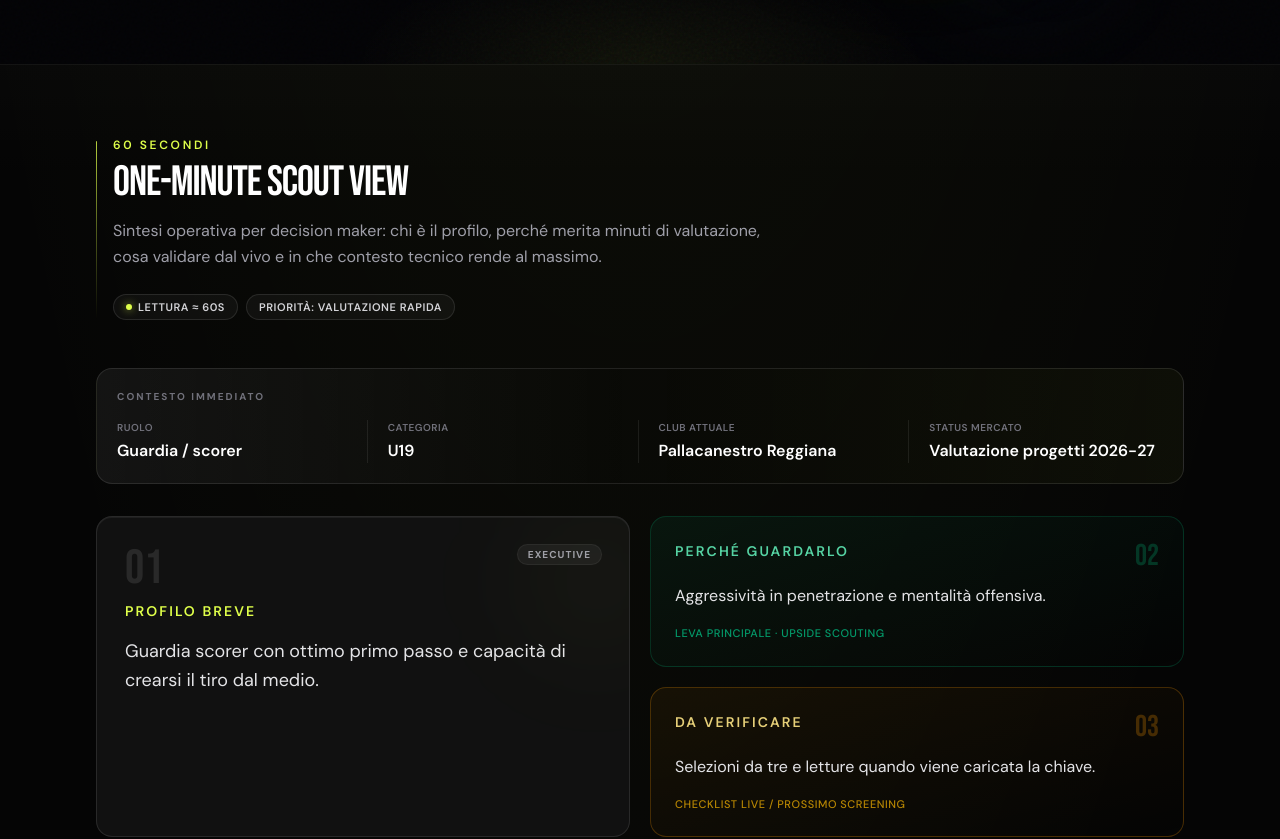
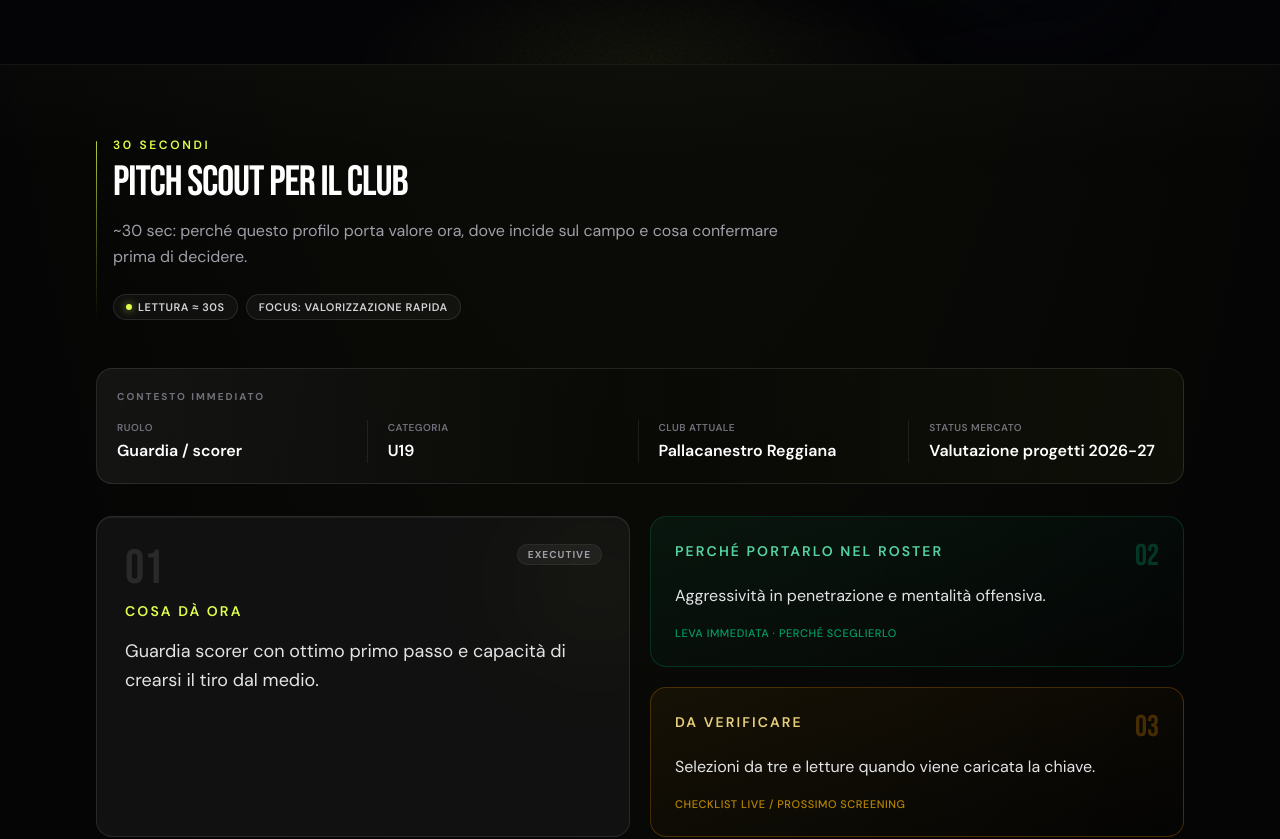
Before and after one commit to Salvo934/giocatoribasket, a Next.js app: page /alessandro-ferrari in a window 1280 px wide. Shown: the part 560-1399 px from the top of the page. Built offline with nearby package versions, Linux system fonts and the light colour scheme.

Commit message:
aggiornamento

```diff
--- a/components/profile/ScoutPanel.tsx
+++ b/components/profile/ScoutPanel.tsx
@@ -22,19 +22,19 @@ export function ScoutPanel({ athlete }: Props) {
   return (
     <SectionShell
       id="scout"
-      eyebrow="60 secondi"
-      title="One-Minute Scout View"
+      eyebrow="30 secondi"
+      title="Pitch scout per il club"
       description={
         s.sectionDescription ??
-        "Sintesi operativa per decision maker: chi è il profilo, perché merita minuti di valutazione, cosa validare dal vivo e in che contesto tecnico rende al massimo."
+        "~30 sec: perché questo profilo porta valore ora, dove incide sul campo e cosa confermare prima di decidere."
       }
       headerActions={
         <>
           <span className={pill} title="Tempo indicativo di lettura">
             <span className="h-1.5 w-1.5 rounded-full bg-accent shadow-[0_0_8px_rgba(223,255,74,0.7)]" aria-hidden />
-            Lettura ≈ 60s
+            Lettura ≈ 30s
           </span>
-          <span className={pill}>Priorità: valutazione rapida</span>
+          <span className={pill}>Focus: valorizzazione rapida</span>
         </>
       }
     >
@@ -65,20 +65,20 @@ export function ScoutPanel({ athlete }: Props) {
               Executive
             </span>
           </div>
-          <h3 className="mt-2 text-sm font-semibold uppercase tracking-[0.15em] text-accent">Profilo breve</h3>
+          <h3 className="mt-2 text-sm font-semibold uppercase tracking-[0.15em] text-accent">Cosa dà ora</h3>
           <p className="mt-4 text-base leading-relaxed text-zinc-200 md:text-lg">{s.shortProfile}</p>
         </article>
 
         {/* 02 — Perché guardarlo */}
         <article className="relative overflow-hidden rounded-2xl border border-emerald-500/20 bg-linear-to-br from-emerald-500/7 to-transparent p-5 md:p-6 lg:col-span-6">
           <div className="flex items-start justify-between gap-3">
-            <h3 className="text-sm font-semibold uppercase tracking-[0.15em] text-emerald-300/90">Perché guardarlo</h3>
+            <h3 className="text-sm font-semibold uppercase tracking-[0.15em] text-emerald-300/90">Perché portarlo nel roster</h3>
             <span className="text-3xl leading-none text-emerald-500/25" style={{ fontFamily: "var(--font-bebas)" }} aria-hidden>
               02
             </span>
           </div>
           <p className="mt-3 text-sm leading-relaxed text-zinc-200 md:text-base">{s.whyWatch}</p>
-          <p className="mt-4 text-[11px] font-medium uppercase tracking-wider text-emerald-400/70">Leva principale · upside scouting</p>
+          <p className="mt-4 text-[11px] font-medium uppercase tracking-wider text-emerald-400/70">Leva immediata · perché sceglierlo</p>
         </article>
 
         {/* 03 — Due diligence */}
--- a/data/athletes/alessandro-ferrari.ts
+++ b/data/athletes/alessandro-ferrari.ts
@@ -23,7 +23,7 @@ export const alessandroFerrari: AthleteProfile = {
     marketStatusLabel: "Valutazione progetti 2026-27",
     agency: { name: "KataHero Agency (demo)", representative: "Referente scouting", website: "https://katahero.com" },
     lastUpdated: "2026-05-01",
-    highlightUrl: "https://www.youtube.com/watch?v=M7lc1UVf-VE",
+    highlightUrl: "https://www.youtube.com/watch?v=lVvjB86NlPM",
   },
   scoutView: {
     shortProfile: "Guardia scorer con ottimo primo passo e capacità di crearsi il tiro dal medio.",
@@ -45,16 +45,16 @@ export const alessandroFerrari: AthleteProfile = {
     economicsNote: "Solo su richiesta al referente.",
   },
   videos: {
-    main: { title: "Highlights", url: "https://www.youtube.com/watch?v=M7lc1UVf-VE", provider: "youtube" },
+    main: { title: "Highlights", url: "https://www.youtube.com/watch?v=lVvjB86NlPM", provider: "youtube" },
     categories: [
-      { id: "shooting", label: "Tiro", clips: [{ title: "Pull-up", url: "https://www.youtube.com/watch?v=M7lc1UVf-VE" }] },
-      { id: "iso", label: "1v1", clips: [{ title: "Change ritmo", url: "https://www.youtube.com/watch?v=M7lc1UVf-VE" }] },
-      { id: "transition", label: "Transizione", clips: [{ title: "Finish", url: "https://www.youtube.com/watch?v=M7lc1UVf-VE" }] },
-      { id: "defense", label: "Difesa", clips: [{ title: "Press", url: "https://www.youtube.com/watch?v=M7lc1UVf-VE" }] },
-      { id: "playmaking", label: "Playmaking", clips: [{ title: "Kick-out", url: "https://www.youtube.com/watch?v=M7lc1UVf-VE" }] },
-      { id: "pnr", label: "Pick & roll", clips: [{ title: "Snake", url: "https://www.youtube.com/watch?v=M7lc1UVf-VE" }] },
-      { id: "rebounding", label: "Rimbalzo", clips: [{ title: "Long rebound", url: "https://www.youtube.com/watch?v=M7lc1UVf-VE" }] },
-      { id: "athleticism", label: "Atletismo", clips: [{ title: "Burst", url: "https://www.youtube.com/watch?v=M7lc1UVf-VE" }] },
+      { id: "shooting", label: "Tiro", clips: [{ title: "Pull-up", url: "https://www.youtube.com/watch?v=lVvjB86NlPM" }] },
+      { id: "iso", label: "1v1", clips: [{ title: "Change ritmo", url: "https://www.youtube.com/watch?v=lVvjB86NlPM" }] },
+      { id: "transition", label: "Transizione", clips: [{ title: "Finish", url: "https://www.youtube.com/watch?v=lVvjB86NlPM" }] },
+      { id: "defense", label: "Difesa", clips: [{ title: "Press", url: "https://www.youtube.com/watch?v=lVvjB86NlPM" }] },
+      { id: "playmaking", label: "Playmaking", clips: [{ title: "Kick-out", url: "https://www.youtube.com/watch?v=lVvjB86NlPM" }] },
+      { id: "pnr", label: "Pick & roll", clips: [{ title: "Snake", url: "https://www.youtube.com/watch?v=lVvjB86NlPM" }] },
+      { id: "rebounding", label: "Rimbalzo", clips: [{ title: "Long rebound", url: "https://www.youtube.com/watch?v=lVvjB86NlPM" }] },
+      { id: "athleticism", label: "Atletismo", clips: [{ title: "Burst", url: "https://www.youtube.com/watch?v=lVvjB86NlPM" }] },
     ],
   },
   stats: {
--- a/data/athletes/ilario-simonetti.ts
+++ b/data/athletes/ilario-simonetti.ts
@@ -39,15 +39,15 @@ export const ilarioSimonetti: AthleteProfile = {
   },
   scoutView: {
     sectionDescription:
-      "Ilario Simonetti: ala 200 cm (2004), Serie B LNP — campionato in corso su ~15′ e ~5,7 ppg con efficienza forte da due. In 60 secondi: cosa porta subito, dove guardare il film e che tipo di roster lo massimizza.",
+      "Due righe operative: chi è sul campo, perché uno staff Serie B dovrebbe volerlo, dove lo massimi — il resto lo validi con film e contesto vivo.",
     shortProfile:
-      "Ala del 2004, 200 cm, in Serie B con la Benacquista Assicurazioni Latina (Girone B): oggi è un profilo da rotazione da ~15′ con numeri LNP che raccontano più efficienza in area che volume da fuori — 5,7 punti, 1,8 rimbalzi e 1 assist di media, con 63% da due su un campionario ancora contenuto da tre (31%, ~1,7 tentativi a partita) e 52% ai liberi. Coerente con quanto emerge dal vivo: telaio e contatto, mano destra dominante e sinistra già credibile su finiture e passaggi in traffic; non è un high-usage scorer, ma può sostenere possessi corti e chiudere spazi con il corpo.",
+      "Ala 200 cm classe ’04 già utilizzabile in Serie B: finisce dentro con senso (63% da 2 sul referto in corso), usa il corpo nei mismatch sulle ali, destra dominante sinistra già spendibile su galleggio e passaggi ravvicinati. Non è high‑usage scorer: vale come economia del possesso vicino al ferro, difesa fisica leggibile e connectività leggera (~1 ast). Profilo ~15′: ~5,7 ppg, ~1,8 rpg; tripli e lunetta sono il tema di crescita.",
     idealFit:
-      "Sistemi spacing e movimento in Serie B (o step verso alta B) dove il ruolo è chiaro: ala piccola di 2ª–3ª rotazione, minuti in 15′–22′ con compiti su chiudi, taglio e second side, senza chiedergli da subito il volume di un marcatore primario. Ideale con 4/5 che aprono il pitturato e guardie che creano vantaggi: così scala il valore del due punti e delle letture, mentre si costruisce piano sul perimetro (tre e lunetta) se il minutaggio cresce.",
+      "Ideale se cerchi un’ala corpo‑mani da 2ª–3ª rotazione (15′–22′) in sistemi che muovono palla e hanno lunghi esterni: chiudi, taglio, second side dopo vantaggi creati altrove. Non forzare volume da creatore primario: il sistema valorizza ciò che già converte oggi.",
     whyWatch:
-      "Perché a 21 anni il suo rendimento dal vivo (e il 63% da due sul referto) meritano un occhio veloce: può finire in meta e caricare penetrazioni senza forzare tiragol; quando trova ritmo mostra picchi utili in serate LNP anche con minuti ancora a intermittenza. La seconda mano è il tema esplorativo più interessante per chi cerca ali corpo‑mani più che sole atlete.",
+      "Perché tenerlo nel roster: risolve possessi con chilometri nel 1v1 fisico, chiude spazi in area e ha margine giovanile se il perimetro cresce. È la carta della specializzazione che ti dà efficienza dove il gioco si fa stretto.",
     toVerify:
-      "Continuità oltre la fascia di minuti attuale: liberi al 52% e tre al 31% con volume ancora basso — come reggono sotto pressione se sale il ruolo? Gestione errore nelle serate a zero punti rispetto a quelle da 6–7 punti in 17′–23′. Rimbalzo offensivo e falli quando cambia su piccoli rapidi; decisioni vs aiuti visti gli assist nello slot odierno. Da incrociare con film difensivo (chiudi, recoveries) più che solo box score.",
+      "Lunetta e tre sotto pressione; continuità se salgono i minuti; difesa quando il mismatch si fa rapido. Incrocia con il film più che col solo box score.",
   },
   market: {
     availableFrom: "Stagione 2026-27 (valutabile anticipo su prestito) — da concordare",
@@ -84,44 +84,44 @@ export const ilarioSimonetti: AthleteProfile = {
         id: "shooting",
         label: "Tiro",
         clips: [
-          { title: "Catch & shoot da angolo", url: "https://www.youtube.com/watch?v=M7lc1UVf-VE" },
-          { title: "Tiro dopo pick alt", url: "https://www.youtube.com/watch?v=M7lc1UVf-VE" },
+          { title: "Catch & shoot da angolo", url: "https://www.youtube.com/watch?v=lVvjB86NlPM" },
+          { title: "Tiro dopo pick alt", url: "https://www.youtube.com/watch?v=JYJfGWHTEho" },
         ],
       },
       {
         id: "defense",
         label: "Difesa",
-        clips: [{ title: "Pressing full court + recovery", url: "https://www.youtube.com/watch?v=M7lc1UVf-VE" }],
+        clips: [{ title: "Pressing full court + recovery", url: "https://www.youtube.com/watch?v=Zvu_SEi4XdU" }],
       },
       {
         id: "transition",
         label: "Transizione",
-        clips: [{ title: "Decisioni early offense", url: "https://www.youtube.com/watch?v=M7lc1UVf-VE" }],
+        clips: [{ title: "Decisioni early offense", url: "https://www.youtube.com/watch?v=lVvjB86NlPM" }],
       },
       {
         id: "playmaking",
         label: "Playmaking",
-        clips: [{ title: "Assist in penetrazione", url: "https://www.youtube.com/watch?v=M7lc1UVf-VE" }],
+        clips: [{ title: "Assist in penetrazione", url: "https://www.youtube.com/watch?v=JYJfGWHTEho" }],
       },
       {
         id: "pnr",
         label: "Pick & roll",
-        clips: [{ title: "Lettura blocco alto", url: "https://www.youtube.com/watch?v=M7lc1UVf-VE" }],
+        clips: [{ title: "Lettura blocco alto", url: "https://www.youtube.com/watch?v=Zvu_SEi4XdU" }],
       },
       {
         id: "iso",
         label: "1v1",
-        clips: [{ title: "Split, change e finish", url: "https://www.youtube.com/watch?v=M7lc1UVf-VE" }],
+        clips: [{ title: "Split, change e finish", url: "https://www.youtube.com/watch?v=lVvjB86NlPM" }],
       },
       {
         id: "rebounding",
         label: "Rimbalzo",
-        clips: [{ title: "Tag e second chance", url: "https://www.youtube.com/watch?v=M7lc1UVf-VE" }],
+        clips: [{ title: "Tag e second chance", url: "https://www.youtube.com/watch?v=JYJfGWHTEho" }],
       },
       {
         id: "athleticism",
         label: "Atletismo",
-        clips: [{ title: "Accelerazioni e chiusure", url: "https://www.youtube.com/watch?v=M7lc1UVf-VE" }],
+        clips: [{ title: "Accelerazioni e chiusure", url: "https://www.youtube.com/watch?v=Zvu_SEi4XdU" }],
       },
     ],
     fullGame: {
--- a/lib/types/athlete.ts
+++ b/lib/types/athlete.ts
@@ -173,7 +173,7 @@ export interface AthleteProfile {
     whatsapp?: string;
   };
   scoutView: {
-    /** Override intro SectionShell "One-Minute Scout View" se valorizzato */
+    /** Override intro sezione scout (pitch rapido) se valorizzato */
     sectionDescription?: string;
     shortProfile: string;
     whyWatch: string;
```
